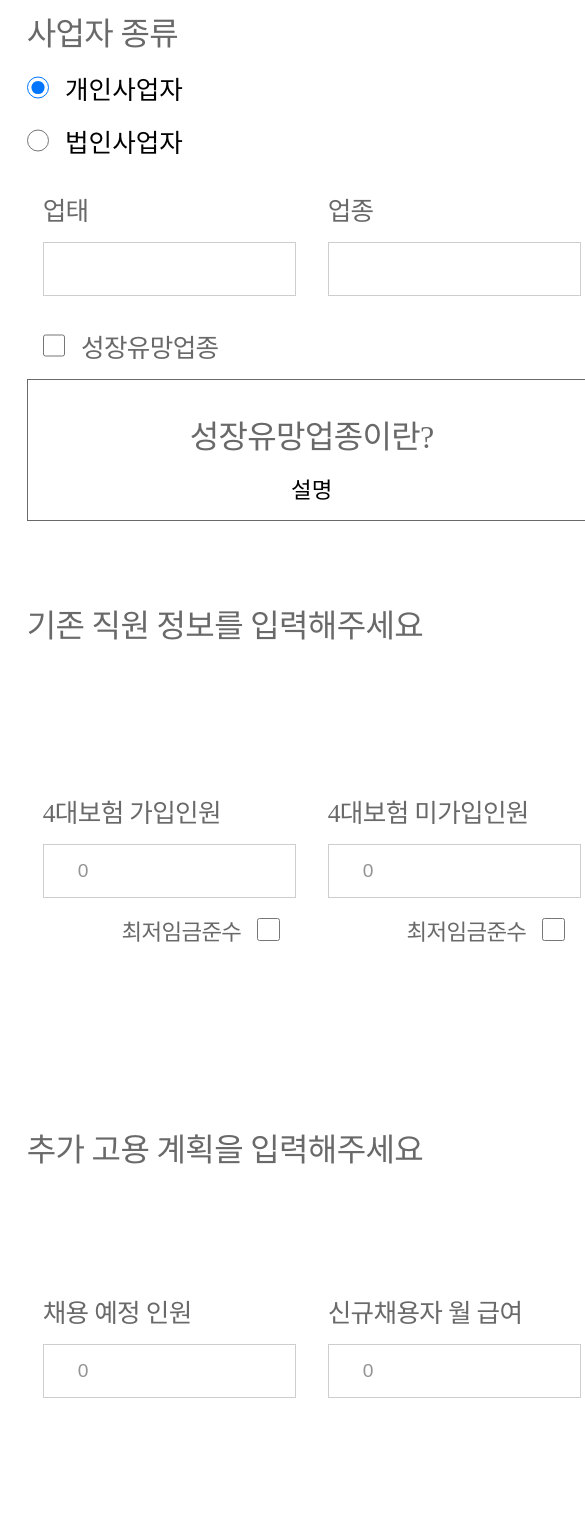
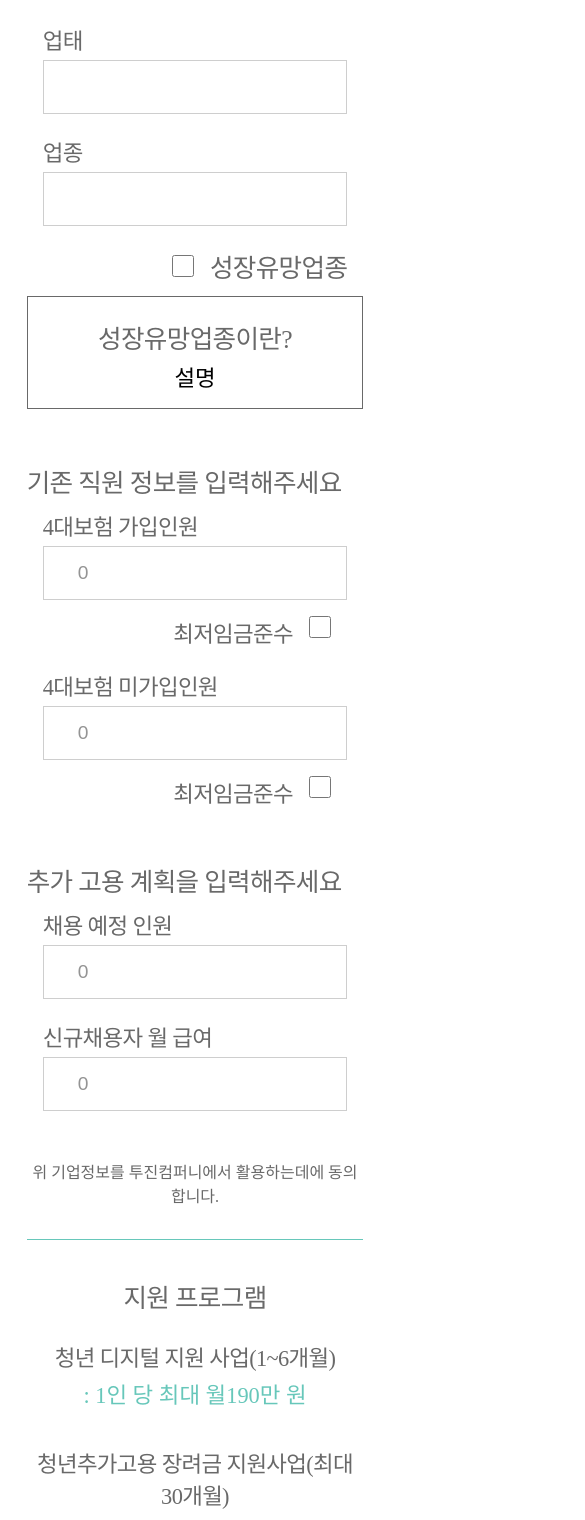
Before and after one commit to tojin0215/toojin_estimate, a React (Create React App) app: page / in a window 390 px wide. Shown: the part 439-1959 px from the top of the page, 585 px wide, since content can reach past the window. Built offline with nearby package versions, Linux system fonts and the light colour scheme.

Commit message:
Home 스타일 시트 작업 1차 완료, 반응형 모바일 레이아웃 추가

```diff
--- a/src/pages/home/Home.css
+++ b/src/pages/home/Home.css
@@ -1,7 +1,7 @@
 
 input[type=number]::-webkit-inner-spin-button {
-    height: 3rem;
-    padding:0 0.4rem;
+    height: 2.5rem;
+    padding:0.4rem 0.4rem;
 }
 
 p {
@@ -20,6 +20,7 @@ p {
 .Container h3{
     text-align:center;
     font-size:xx-large;
+    font-weight:400;
 }
 
 .AddSalesForm {
@@ -32,7 +33,7 @@ p {
 
 .AddSalesForm h3{
     text-align: center;
-    font-weight: 600;
+    font-weight: 700;
     font-size: 3rem;
     color: #000;
     margin-bottom: 50px;
@@ -161,3 +162,102 @@ p {
 .recruit label p {
     font-size:1.6rem;
 }
+
+.agreement {
+    text-align:center;
+    color:#696969;
+}
+
+.program {
+    padding:2rem 0;
+    margin:2rem 0;
+    border:1px solid #67C7ba;
+    border-right:none;
+    border-left:none;
+    text-align:center;
+}
+.program .prName p {
+    font-size:1.6rem;
+}
+.program .prContent {
+    font-size:1.4rem;
+    padding-bottom:2rem;
+}
+
+
+.AddSalesForm button {
+    height:3rem;
+    width:20rem;
+    margin:5px auto;
+    background-color:#67C7ba;
+    border:none;
+    border-radius:0.4rem;
+    color:#fff;
+    font-size:1.2rem;
+}
+
+.AddSalesForm .btnReset {
+    background-color:#c76767;
+}
+
+.footerMent {
+    text-align:center;
+    padding:2rem 0;
+}
+
+@media screen and (max-width:768px) {
+input[type=number]::-webkit-inner-spin-button {
+    height: 2.5rem;
+    padding:0.4rem 1rem;
+}
+h3, .name, .business {
+    width:100%
+}
+.Container h3 {
+    font-size:1.4rem;
+}
+.AddSalesForm h3 {
+    font-size:1.6rem;
+}
+.AddSalesForm p {
+    padding: 5px 0;
+    font-size:1.6rem;
+}
+.AddSalesForm span {
+    font-size:1.4rem;
+}
+.AddSalesForm .labelCheck {
+    align-items:flex-start;
+}
+.business {
+    padding-bottom:1rem;
+}
+.business .labelCheck:nth-child(5){
+    align-items:center;
+    justify-content:flex-end;
+    padding:0 1rem 0.4rem 0;
+}
+.businessType {
+    flex-wrap:wrap;
+    justify-content:center;
+}
+.businessType > label > p {
+    font-size:1.4rem;
+}
+.member > div > label > p {
+    font-size:1.4rem;
+}
+.recruit label p {
+    font-size:1.4rem;
+}
+.program .subject {
+    padding-bottom:1rem;
+}
+.program .prName p{
+    font-size:1.4rem;
+}
+.program .prContent {
+    font-size:1.4rem;
+    color:#67C7ba;
+}
+}
--- a/src/pages/home/Home.js
+++ b/src/pages/home/Home.js
@@ -1,6 +1,11 @@
 import React, { Component } from 'react';
 
 import './Home.css';
+
+const meta = document.createElement('meta');
+meta.name = "viewport";
+meta.content = "width=device-width, initial-scale=1.0, maximum-scale=1.0, user-scalable=no, viewport-fit=cover";
+document.getElementsByTagName('head')[0].appendChild(meta);
 
 class Home extends Component {
 
@@ -33,6 +38,10 @@ class Home extends Component {
             maxCusProfit : 0,
         };
         this.handleDateChange = this.handleDateChange.bind(this);
+        const meta = document.createElement('meta');
+        meta.name = "viewport";
+        meta.content = "width=device-width, initial-scale=1.0, maximum-scale=1.0, user-scalable=no, viewport-fit=cover";
+        document.getElementsByTagName('head')[0].appendChild(meta);
     };
 
     handleChange = (e) => {
@@ -196,23 +205,29 @@ class Home extends Component {
                         <input className='numberInput' type="number" id='additionalEmployment2' min='0' value={this.state.additionalEmployment2} onChange={this.handleChange}/>
                     </label>
                 </label>
-                <label>위 기업정보를 투진컴퍼니에서 활용하는데에 동의합니다.</label>
+                <label className='agreement'>위 기업정보를 투진컴퍼니에서 활용하는데에 동의합니다.</label>
                 <div className='program'>
                     <label className='subject'>
                         <p>지원 프로그램</p>
                     </label>
-                    <label>{/*<input type="checkbox" id='proA' checked={this.state.proA} onChange={this.handleChange}/>*/}
-                    청년 디지털 지원 사업(1~6개월)</label>
-                    <label> : 1인 당 최대 월190만 원 </label>
-                    <label>{/*<input type="checkbox" id='proB' checked={this.state.proB} onChange={this.handleChange}/>*/}청년추가고용 장려금 지원사업(최대30개월)</label>
-                    <label> : 1인 당 월75만 원</label>
-                    <label>{/*<input type="checkbox" id='proC' checked={this.state.proC} onChange={this.handleChange}/>*/}일자리 안정자금 사업(최대30개월)</label>
-                    <label> : 1인 당 월8만 원</label>
+
+                    <label className='prName'>{/*<input type="checkbox" id='proA' checked={this.state.proA} onChange={this.handleChange}/>*/}
+                        <p>청년 디지털 지원 사업(1~6개월)</p>
+                    </label>
+                    <label className='prContent'> : 1인 당 최대 월190만 원 </label>
+                    <label className='prName'>{/*<input type="checkbox" id='proB' checked={this.state.proB} onChange={this.handleChange}/>*/}
+                        <p>청년추가고용 장려금 지원사업(최대30개월)</p>
+                    </label>
+                    <label className='prContent'> : 1인 당 월75만 원</label>
+                    <label className='prName'>{/*<input type="checkbox" id='proC' checked={this.state.proC} onChange={this.handleChange}/>*/}
+                        <p>일자리 안정자금 사업<br/>(최대30개월)</p>
+                    </label>
+                    <label className='prContent'> : 1인 당 월8만 원</label>
                 </div>
-                <button type="button" onClick={this.onClickForLink}> 상담하기 </button>
-                <button type="button" onClick={this.handleOnClick}> 견적하기 </button>
-                <button type="button" onClick={this.initOnClick}> 초기화 </button>
-                <label>중소기업의 경영파트너, 투진컴퍼니</label>
+                <button className='btnConsult btnResult' type="button" onClick={this.onClickForLink}> 상담하기 </button>
+                <button className='btnEstimate' type="button" onClick={this.handleOnClick}> 견적하기 </button>
+                <button className='btnReset' type="button" onClick={this.initOnClick}> 초기화 </button>
+                <label className='footerMent'>중소기업의 경영파트너, 투진컴퍼니</label>
             </form>
         </div>
         </div>
```
